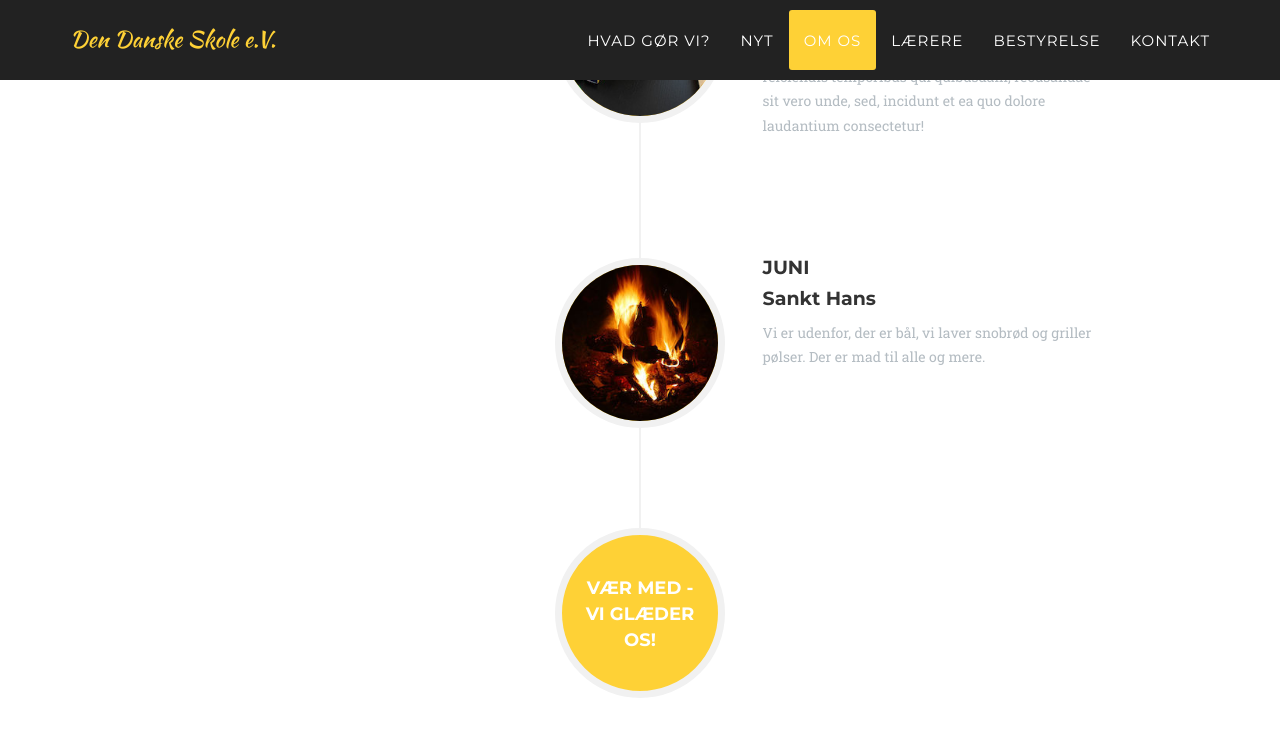
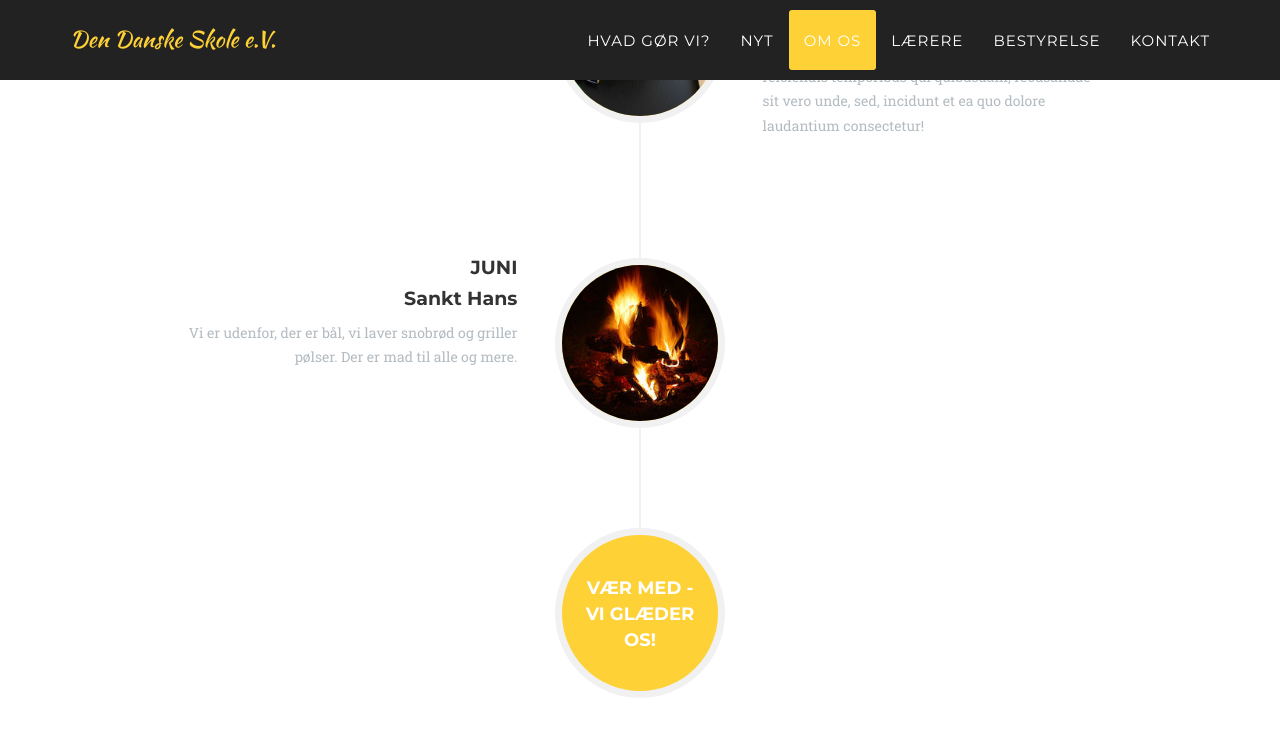
Before and after one commit to pilz/jekyll-danskskole, a Jekyll site: the page built from index.html, in a window 1280 px wide and 900 px high, scrolled down 4000 px. Shown: the top 730 px of the window. Built offline with Jekyll 4.4.1, drawn with Linux system fonts in a browser that asks for light colours; some web fonts are replaced.

Commit message:
fix invertion

```diff
--- a/_includes/omos.html
+++ b/_includes/omos.html
@@ -67,7 +67,7 @@
                             </div>
                         </li>
 
-                        <li class="timeline-inverted">
+                        <li>
                             <div class="timeline-image">
                                 <img class="img-circle img-responsive" src="img/about/5.jpg" alt="">
                             </div>
```
